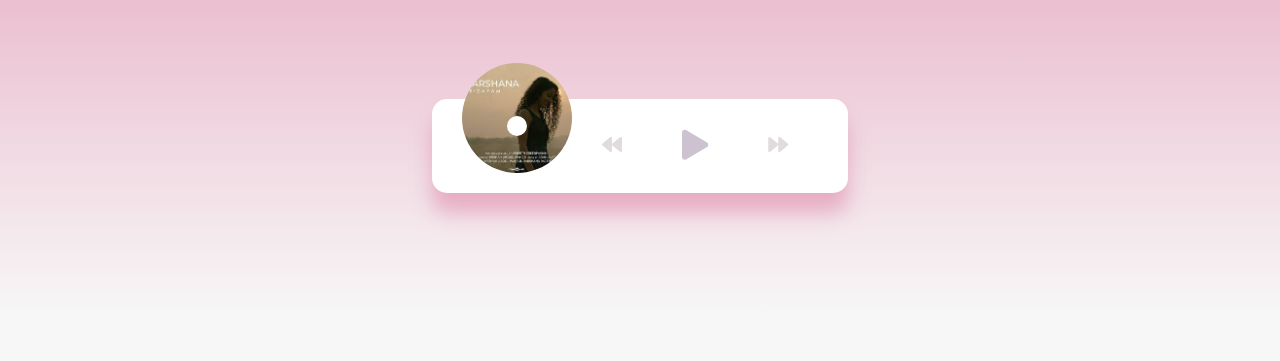
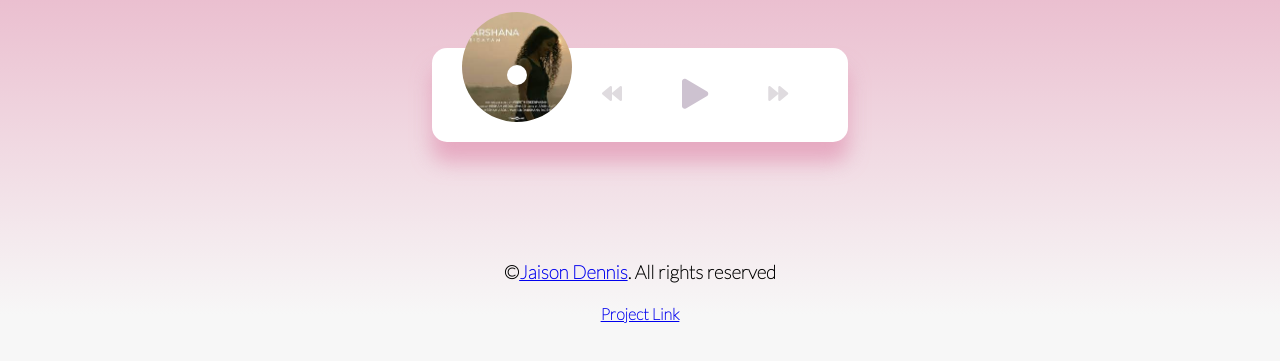
Before and after one commit to jaison080/Hridayam-Music-Player, a plain HTML site: page index.html in a window 1280 px wide. Shown: the part 295-656 px from the top of the page. Drawn offline with Linux system fonts and the light colour scheme.

Commit message:
Minor changes

```diff
--- a/index.html
+++ b/index.html
@@ -40,6 +40,10 @@
             </button>
         </div>
     </div>
+    <div class="footer__social">
+        <h3>&#169;<a href="https://www.linkedin.com/in/jaison080" target="_blank"  >Jaison Dennis</a>. All rights reserved</h3>
+       <div class="project"> <h4><a href="https://github.com/jaison080/Hridayam-Music-Player" target="_blank"  >Project Link</a></h4></div>
+    </div>
     <script src="./script.js"></script>
 </body>
 </html>
--- a/style.css
+++ b/style.css
@@ -135,3 +135,12 @@ body{
     width: 50%;
     transition: width 0.1s linear;
 }
+.footer__copy {
+    font-size: 0.75rem;
+  }
+  .footer__social {
+    margin-bottom: var(--mb-4);
+  }
+  .project{
+     text-align: center;
+  }
```
